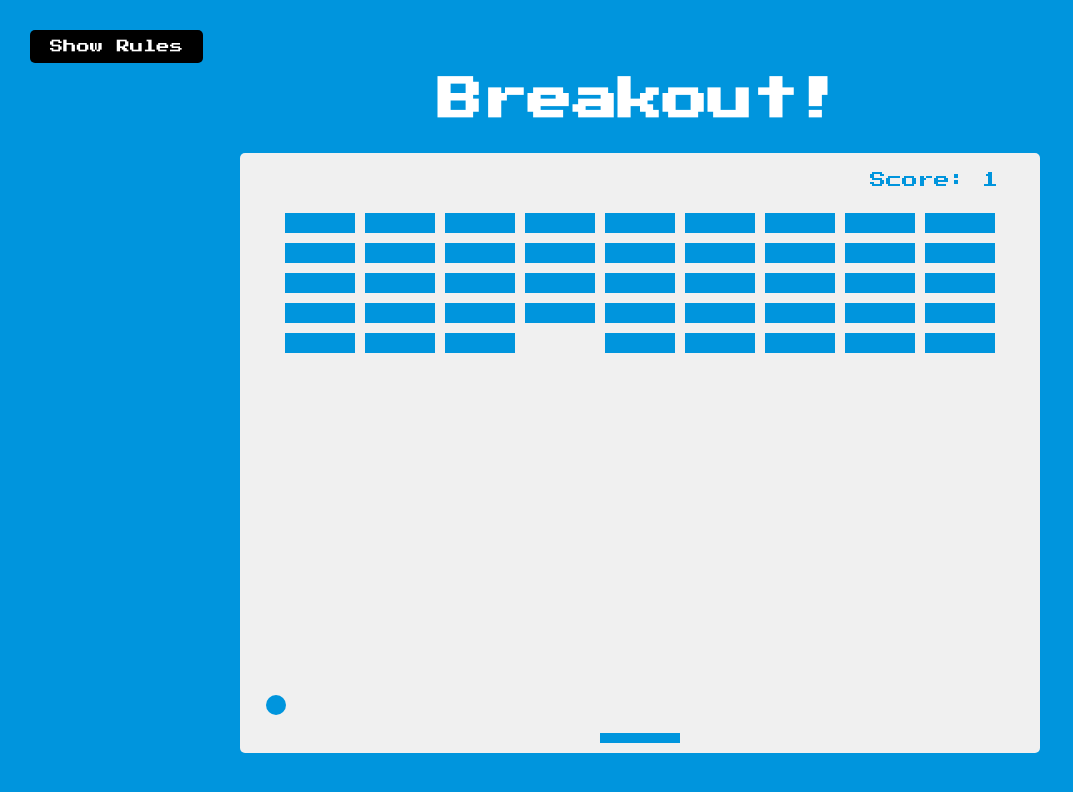
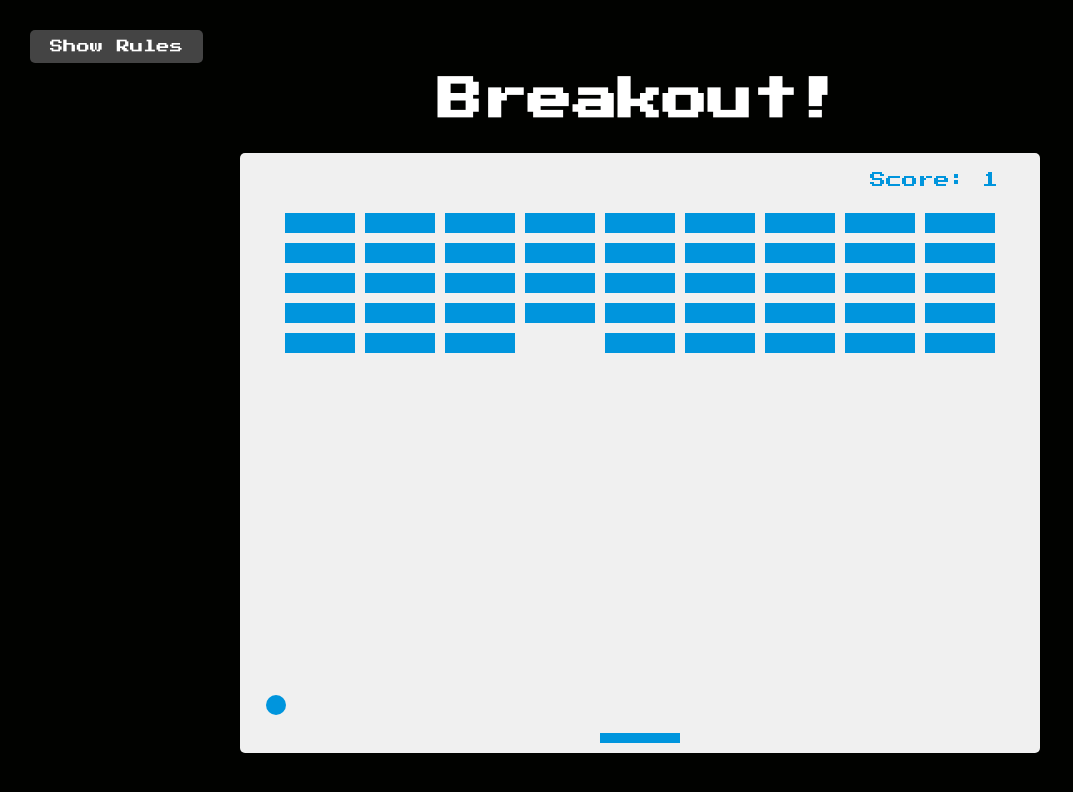
Before and after one commit to RobsonVinicius/breakout-game, a plain HTML site: page index.html in a window 1280 px wide. Shown: the whole page, without its empty margins (0-1073 px from the left). Drawn offline with Linux system fonts and the light colour scheme.

Commit message:
Background and button color change

```diff
--- a/style.css
+++ b/style.css
@@ -4,7 +4,7 @@
 }
 
 body {
-  background-color: #0095dd;
+  background-color: #010200;
   display: flex;
   flex-direction: column;
   align-items: center;
@@ -29,7 +29,7 @@ canvas {
   cursor: pointer;
   border: 0;
   padding: 10px 20px;
-  background: #000;
+  background: #444;
   color: #fff;
   border-radius: 5px;
 }
```
